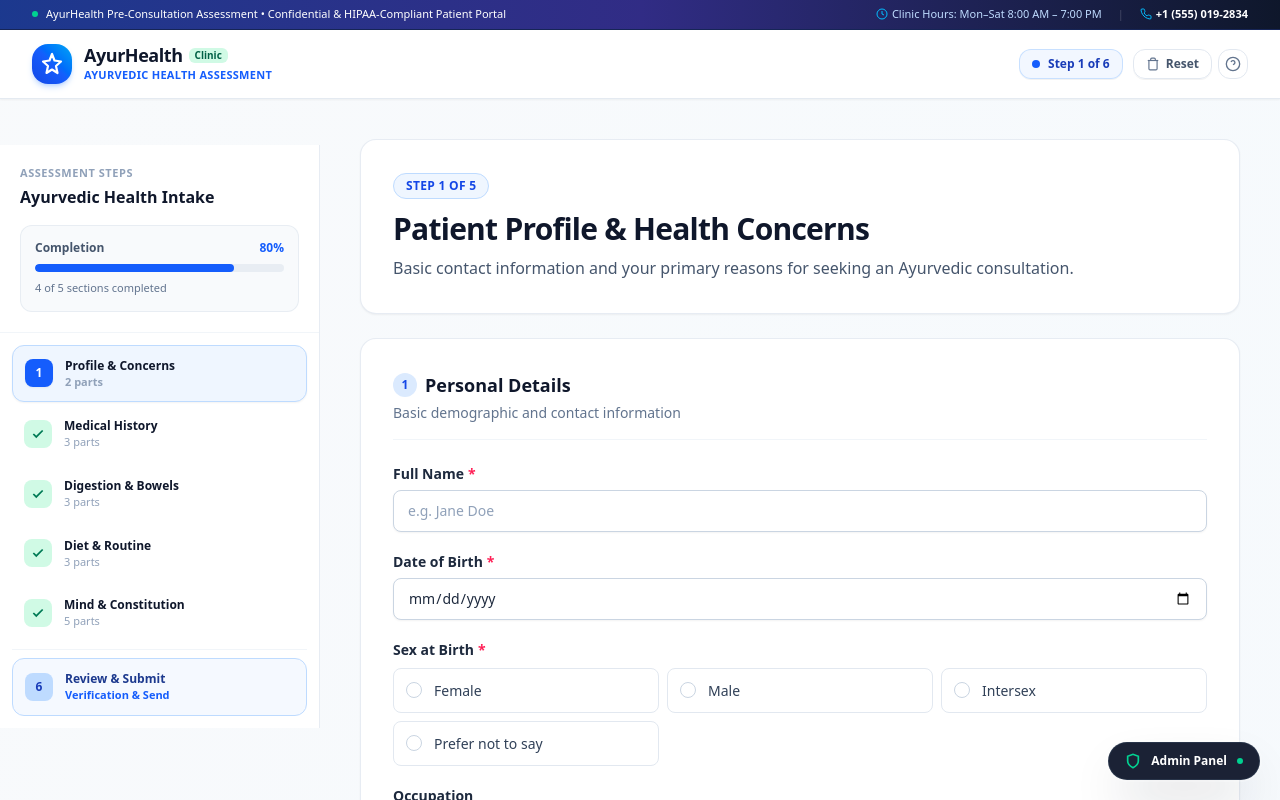
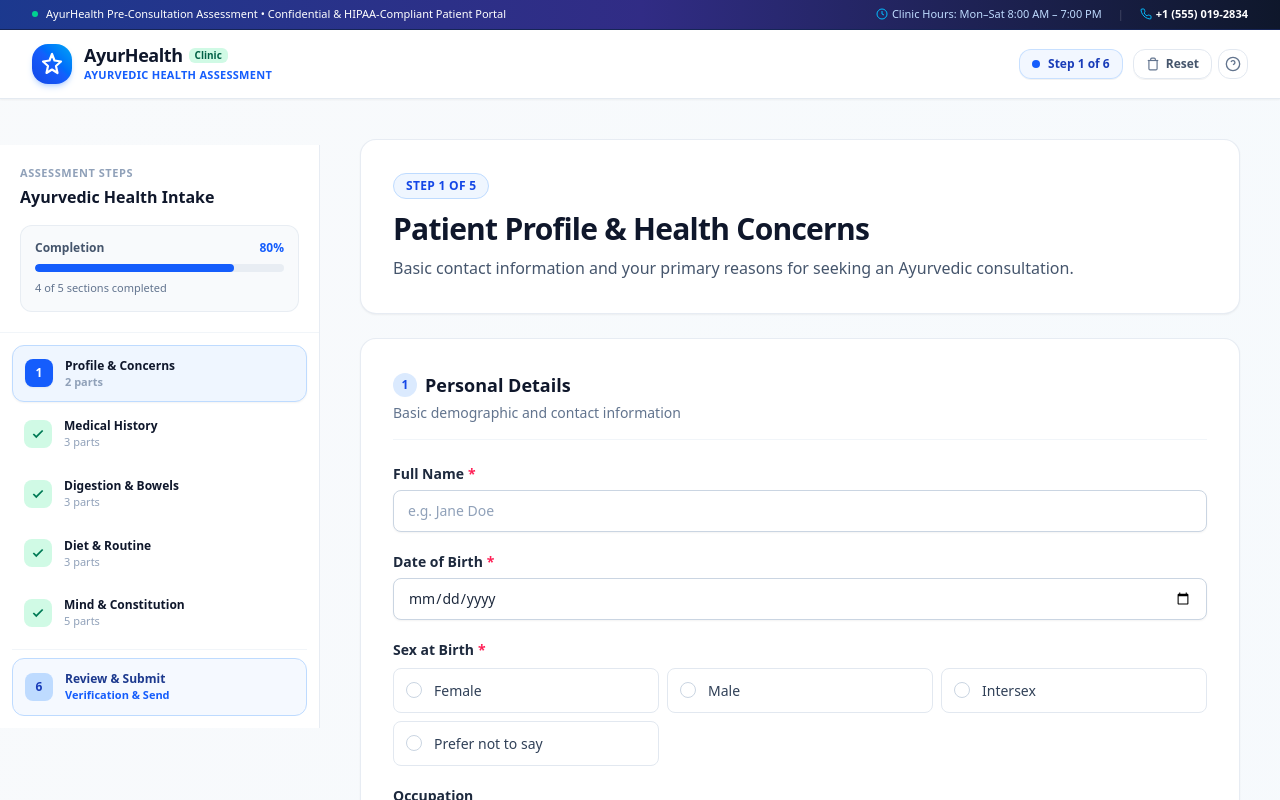
Before and after one commit to vaibhavbeliever/Ayurvedic, a React app: page / in a window 1280 px wide. Shown: the top 800 px of the page. Built offline with nearby package versions, Linux system fonts and the light colour scheme; the HTML template or start-up script is replaced by a standard one.

Commit message:
updates done

```diff
--- a/src/App.jsx
+++ b/src/App.jsx
@@ -362,7 +362,7 @@ export default function App() {
       </div>
 
       {/* Floating Fast Switcher Pill */}
-      <aside aria-label="Panel Navigation" className="fixed bottom-5 right-5 z-50">
+      {/* <aside aria-label="Panel Navigation" className="fixed bottom-5 right-5 z-50">
         <button
           type="button"
           onClick={() => handleViewChange(currentView === 'admin' ? 'form' : 'admin')}
@@ -386,7 +386,7 @@ export default function App() {
             </>
           )}
         </button>
-      </aside>
+      </aside> */}
     </div>
   )
 }
```
